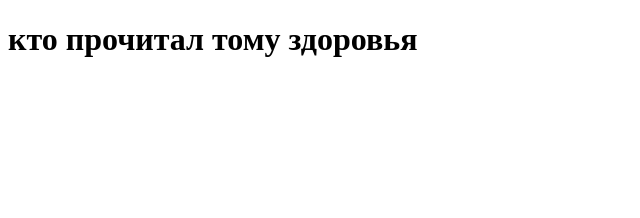
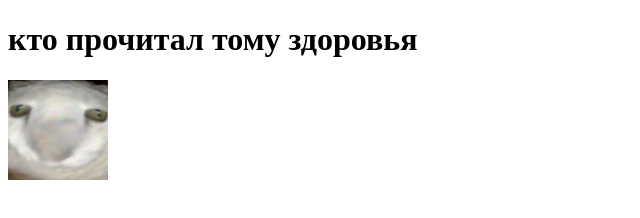
Before and after one commit to Sus-Guy/sus-guy.github.io, a plain HTML site: page index.html in a window 1280 px wide. Shown: the whole page, without its empty margins (0-640 px from the left). Drawn offline with Linux system fonts and the light colour scheme.

Commit message:
йцук

```diff
--- a/index.html
+++ b/index.html
@@ -8,5 +8,6 @@
 </head>
 <body>
     <h1>кто прочитал тому здоровья</h1>
+    <img src="./unnamed.jpg" alt="тупой кот" width="100" >
 </body>
 </html>
```
Also changed, not shown: unnamed.jpg (added).
